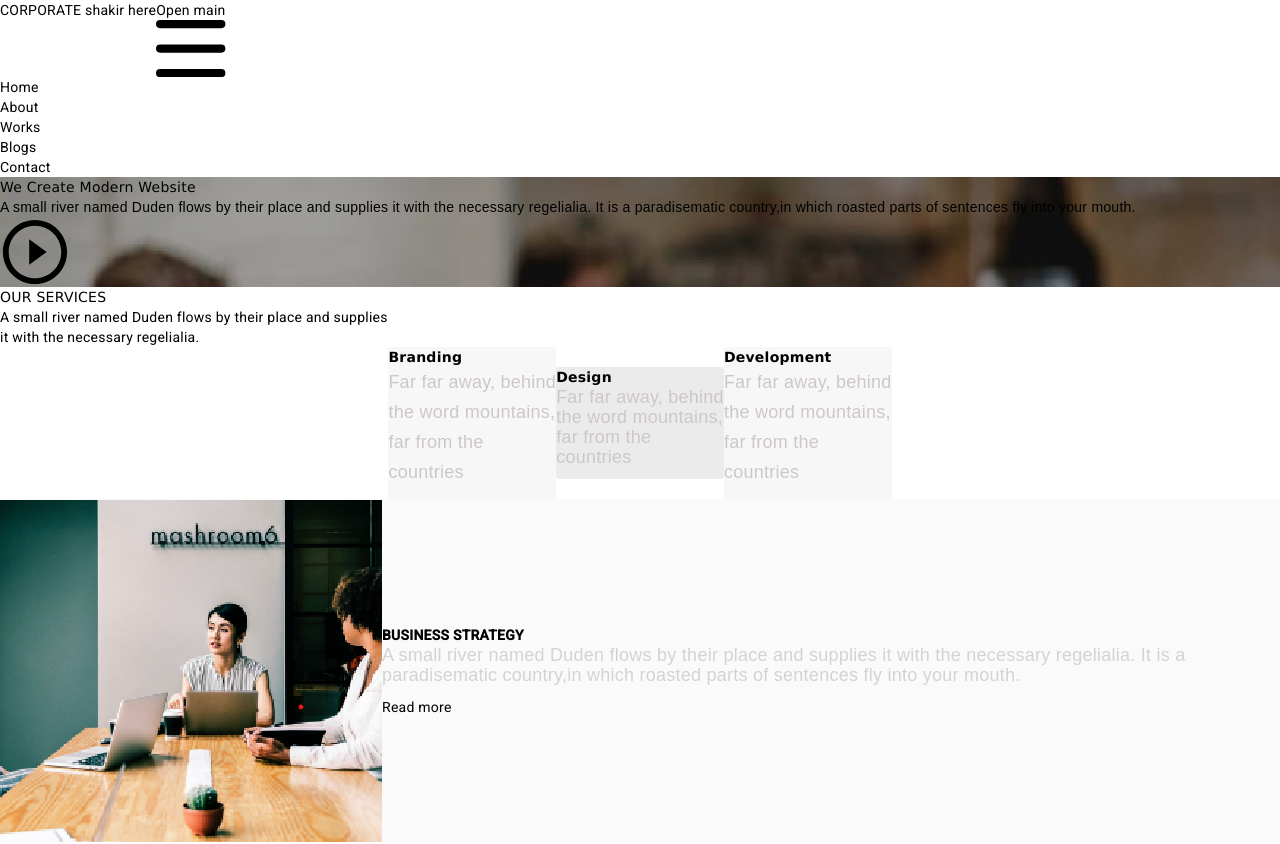
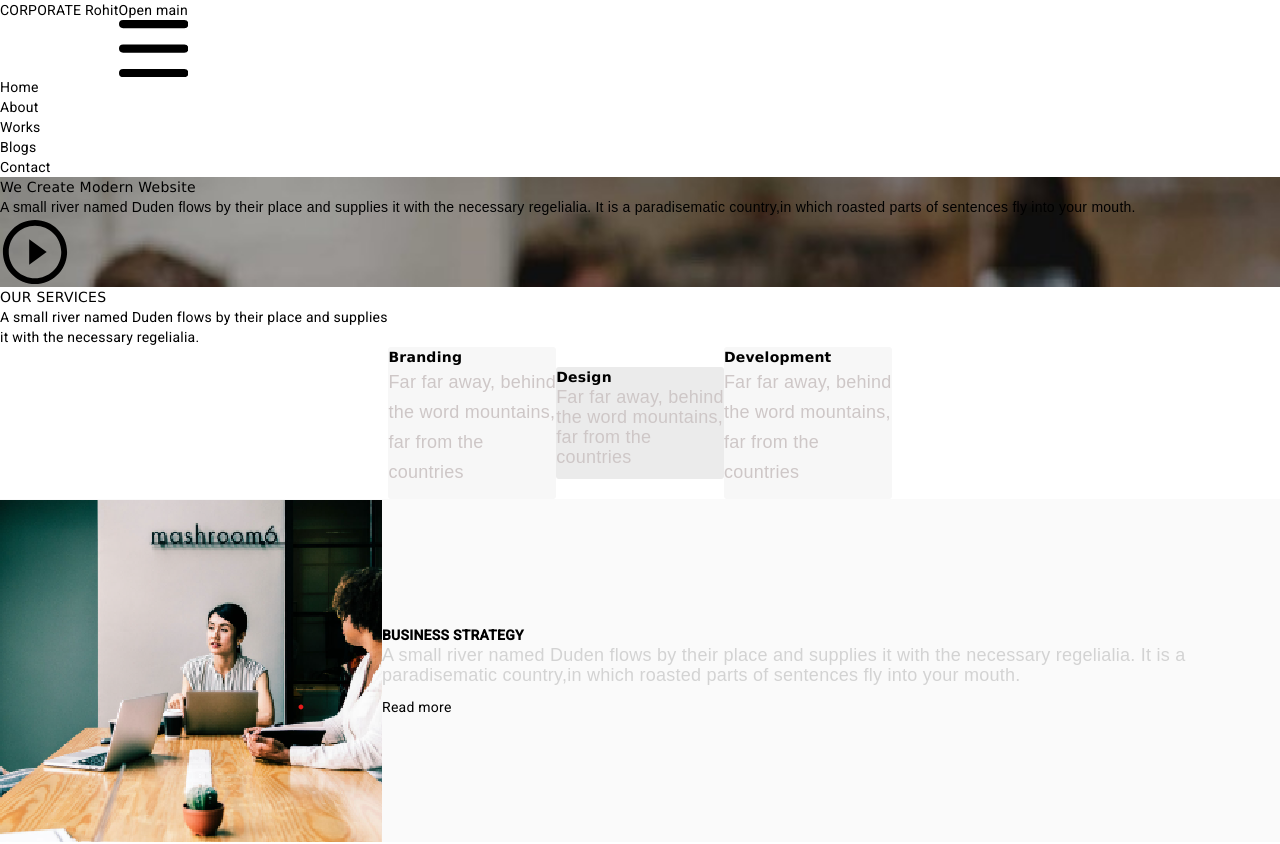
Before and after one commit to shaaakir7/Corporate-angular, an Angular app: page /home in a window 1280 px wide. Shown: the top 844 px of the page. Built offline with nearby package versions, Linux system fonts and the light colour scheme.

Commit message:
Rohit committed this menu

```diff
--- a/src/app/app.component.html
+++ b/src/app/app.component.html
@@ -5,7 +5,7 @@
     <div class="max-w-screen-xl flex flex-wrap items-center justify-between mx-auto p-4">
 
       <a href="#" class="flex items-center space-x-3 rtl:space-x-reverse">
-        <span class="self-center text-2xl font-bold whitespace-nowrap ">CORPORATE shakir here</span>
+        <span class="self-center text-2xl font-bold whitespace-nowrap ">CORPORATE Rohit</span>
       </a>
       <button type="button" class="inline-flex items-center p-2 w-10 h-10 justify-center text-sm text-black rounded-lg md:hidden focus:outline-none focus:ring-2 focus:ring-gray-200 dark:text-gray-400 "
               (click)="toggleMenu()" aria-controls="navbar-default" [attr.aria-expanded]="isMenuOpen.toString()">
```
